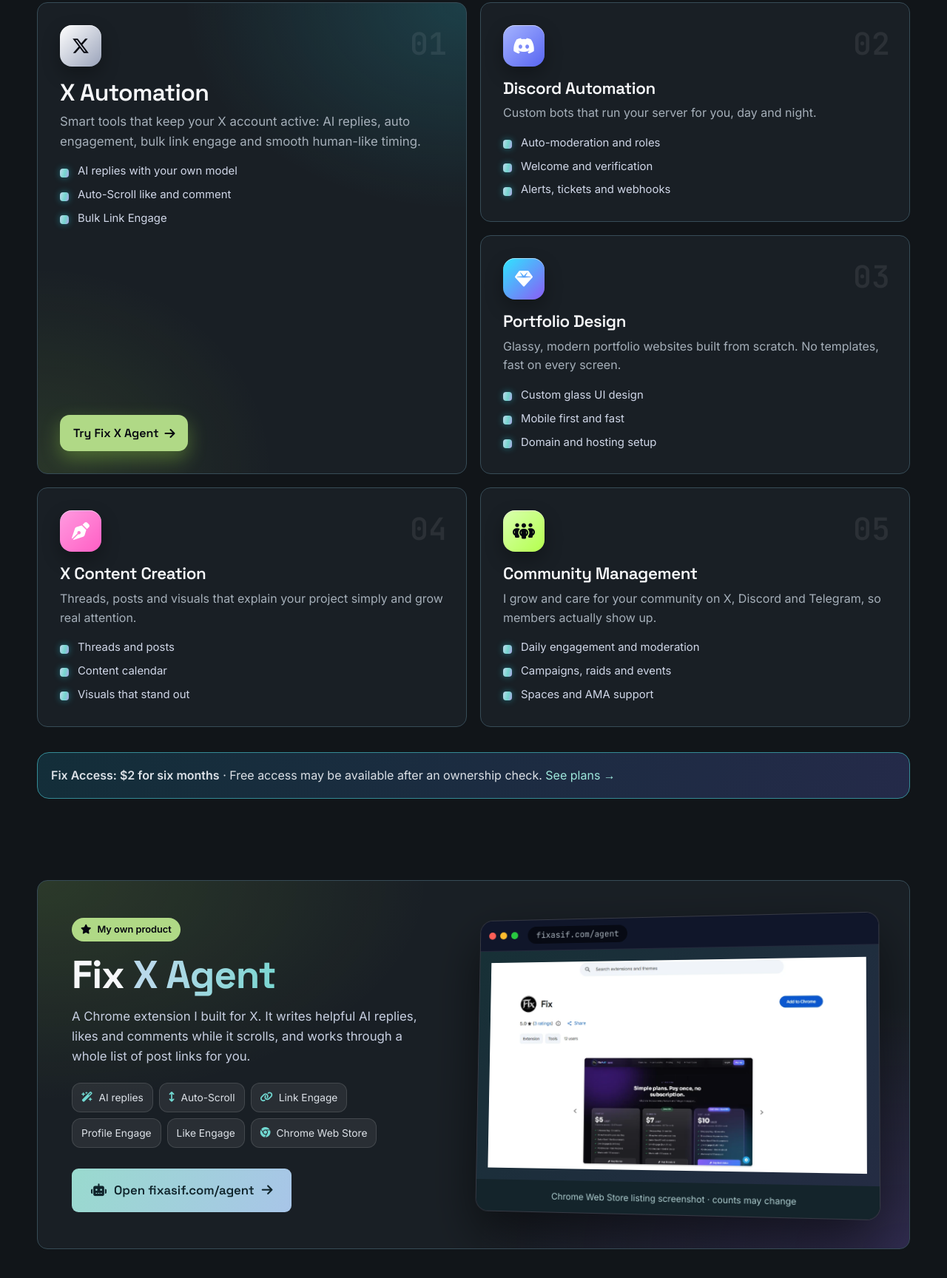
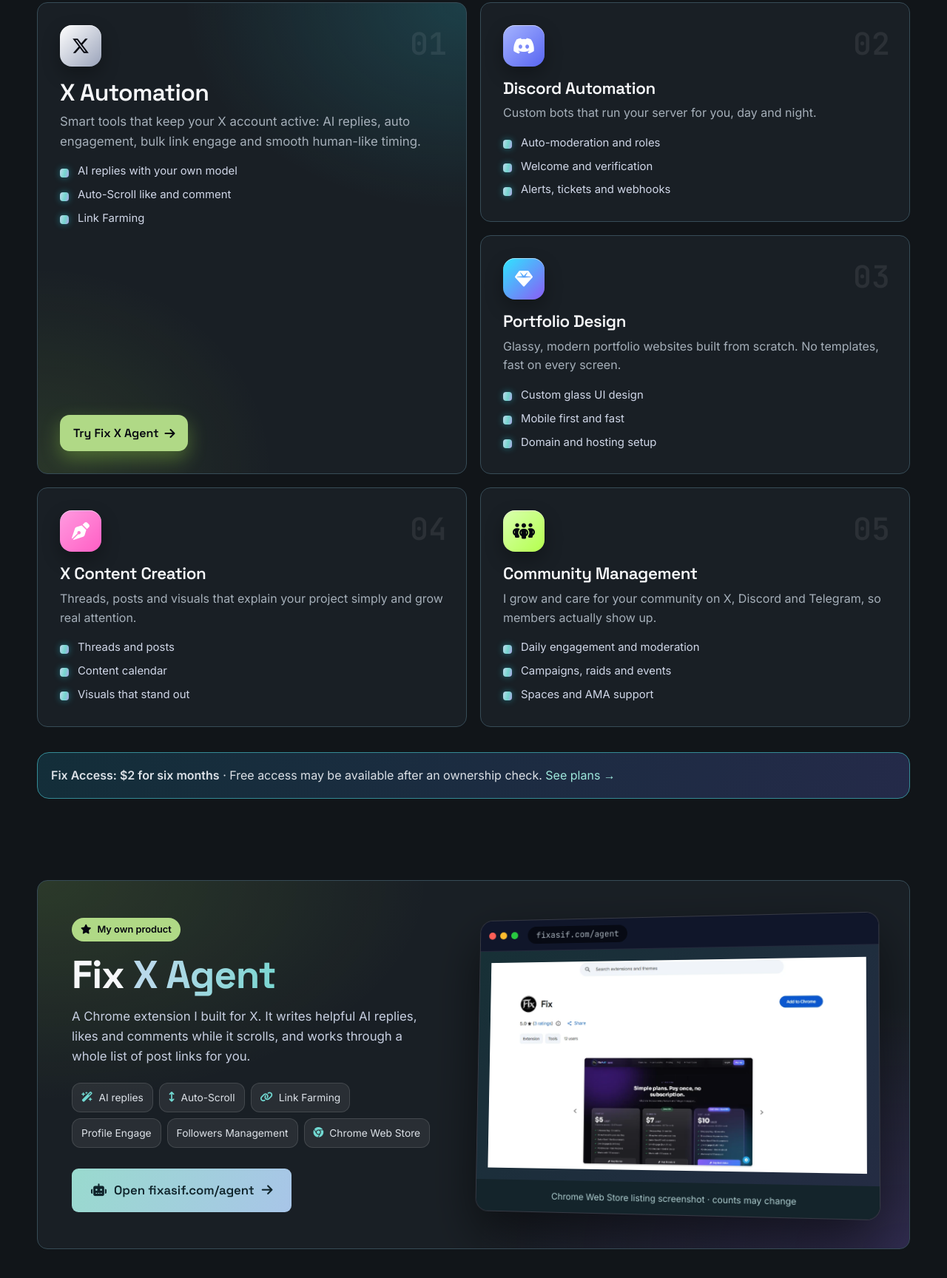
Before and after one commit to blackdfdfg/Profile, a plain HTML site: page index.html in a window 1280 px wide. Shown: the part 1697-3425 px from the top of the page at 74% size. Drawn offline with Linux system fonts and the light colour scheme.

Commit message:
Polish v3.5 website and release notes (2)

```diff
--- a/index.html
+++ b/index.html
@@ -131,7 +131,7 @@
           <div class="ic"><i class="fa-brands fa-x-twitter"></i></div>
           <h3>X Automation</h3>
           <p>Smart tools that keep your X account active: AI replies, auto engagement, bulk link engage and smooth human-like timing.</p>
-          <ul><li>AI replies with your own model</li><li>Auto-Scroll like and comment</li><li>Bulk Link Engage</li></ul>
+          <ul><li>AI replies with your own model</li><li>Auto-Scroll like and comment</li><li>Link Farming</li></ul>
           <a href="/agent/" class="card-link">Try Fix X Agent <i class="fa-solid fa-arrow-right"></i></a>
         </article>
         <article class="card glass s-dc reveal">
@@ -176,7 +176,7 @@
           <div class="agent-feats">
             <span><i class="fa-solid fa-wand-magic-sparkles"></i> AI replies</span>
             <span><i class="fa-solid fa-arrows-up-down"></i> Auto-Scroll</span>
-            <span><i class="fa-solid fa-link"></i> Link Engage</span><span>Profile Engage</span><span>Like Engage</span>
+            <span><i class="fa-solid fa-link"></i> Link Farming</span><span>Profile Engage</span><span>Followers Management</span>
             <span><i class="fa-brands fa-chrome"></i> Chrome Web Store</span>
           </div>
           <a href="/agent/" class="btn btn-glow btn-lg"><i class="fa-solid fa-robot"></i> Open fixasif.com/agent <i class="fa-solid fa-arrow-right"></i></a>
```
Also changed, not shown: agent/updates/index.html (+1 -1 lines).
